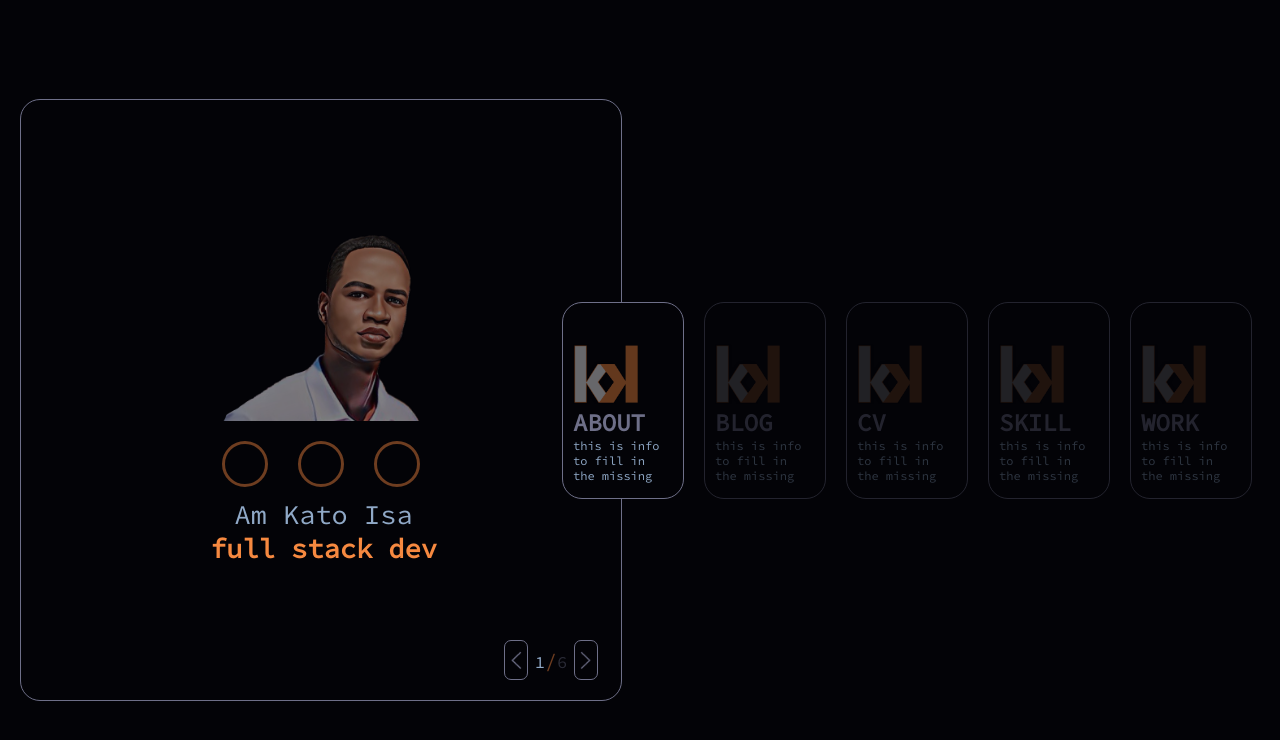
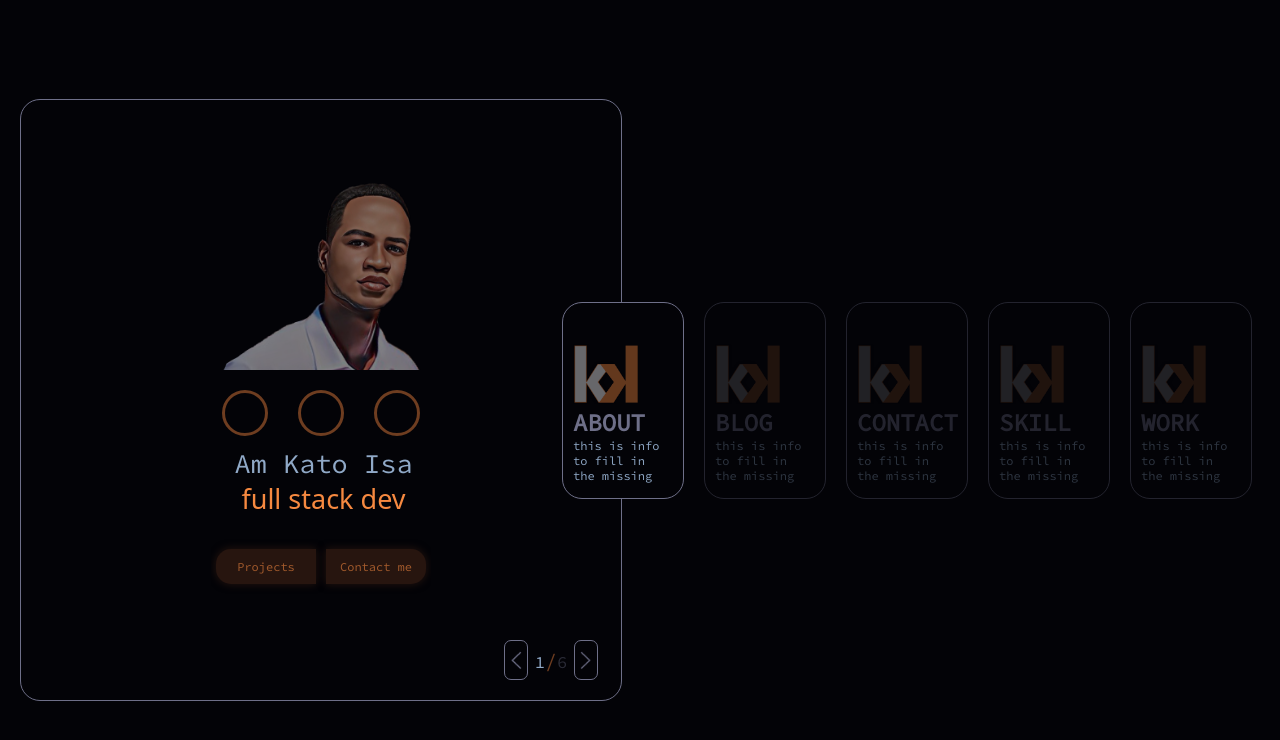
Before and after one commit to KatoIsa/React-portfolio-website, a React (Vite) app: page / in a window 1280 px wide. Shown: the top 740 px of the page. Built offline with nearby package versions, Linux system fonts and the light colour scheme; a web font is replaced by a local one.

Commit message:
UI-UX update ...

```diff
--- a/src/Components/about.jsx
+++ b/src/Components/about.jsx
@@ -1,4 +1,17 @@
+import './css/about.css'
+export default function About() {
+    const slash = "'"
+    return <div className="AboutContainer">
+        <h1>ABOUT ME</h1>
 
-export default function About() {
-    return <h1>About -- under developmet </h1>
+        <p>
+        🚀 Hello World! I{slash}m Kato Isa, a passionate Full Stack Developer from the lively city of Kampala, Uganda.
+        <br/><br/>
+        With each keystroke, I{slash}m on a mission to transform ideas into digital realities, fueled by the belief that coding is a fusion of logic and creativity 💻✨
+        </p>
+
+        <div className='buttonWrapper'>
+        <button className="Button" ><p>DOWNLOAD CV</p></button>
+        </div>
+    </div>
 }
--- /dev/null
+++ b/src/Components/css/about.css
@@ -0,0 +1,29 @@
+.AboutContainer {
+    margin-left: 30px;
+}
+
+@media (max-width:709px) {
+    .AboutContainer {
+        margin-top: 200px;
+    }
+    .AboutContainer p:nth-child(2) {
+        width: 90%;
+    }
+}
+
+.AboutContainer .buttonWrapper {
+    height: 50px;
+    margin-top: 30px;
+    display: flex;
+    align-items: center;
+}
+
+.AboutContainer .Button {
+    /* padding: 10px 10px; */
+    border-radius: 15px !important;
+}
+
+.AboutContainer p:nth-child(2) {
+    margin-top: 30px;
+    width: 80%;
+}
--- a/src/Components/css/alpha.css
+++ b/src/Components/css/alpha.css
@@ -4,6 +4,7 @@
     --dark-black-light-opacity: #6e6f8860;
     --dark-black-lighter: #90A9C7;
     --dark-orange: #F68940;
+    --darker-orange: #27150F;
     --dark-orange-light: #9c562bb2;
     --border-color: #6F6361;
 
--- a/src/Components/css/card.css
+++ b/src/Components/css/card.css
@@ -11,7 +11,7 @@
 }
 
 :root {
-    --animationSpeed: linear(0 0%, 0.22 2.1%, 0.86 6.5%, 1.11 8.6%, 1.3 10.7%, 1.35 11.8%, 1.37 12.9%, 1.37 13.7%, 1.36 14.5%, 1.32 16.2%, 1.03 21.8%, 0.94 24%, 0.89 25.9%, 0.88 26.85%, 0.87 27.8%, 0.87 29.25%, 0.88 30.7%, 0.91 32.4%, 0.98 36.4%, 1.01 38.3%, 1.04 40.5%, 1.05 42.7%, 1.05 44.1%, 1.04 45.7%, 1 53.3%, 0.99 55.4%, 0.98 57.5%, 0.99 60.7%, 1 68.1%, 1.01 72.2%, 1 86.7%, 1 100%)-out 0.1s;
+    --animationSpeed: all linear(0 0%, 0.22 2.1%, 0.86 6.5%, 1.11 8.6%, 1.3 10.7%, 1.35 11.8%, 1.37 12.9%, 1.37 13.7%, 1.36 14.5%, 1.32 16.2%, 1.03 21.8%, 0.94 24%, 0.89 25.9%, 0.88 26.85%, 0.87 27.8%, 0.87 29.25%, 0.88 30.7%, 0.91 32.4%, 0.98 36.4%, 1.01 38.3%, 1.04 40.5%, 1.05 42.7%, 1.05 44.1%, 1.04 45.7%, 1 53.3%, 0.99 55.4%, 0.98 57.5%, 0.99 60.7%, 1 68.1%, 1.01 72.2%, 1 86.7%, 1 100%) 0.8s;
 }
 
 /*
--- a/src/Components/css/home.css
+++ b/src/Components/css/home.css
@@ -1,7 +1,16 @@
+@font-face {
+    font-family: "Segeo UI";
+    src: url("./fonts/Segoe UI.ttf");
+}
+:root {
+    --animationSpeed: all linear(0 0%, 0.22 2.1%, 0.86 6.5%, 1.11 8.6%, 1.3 10.7%, 1.35 11.8%, 1.37 12.9%, 1.37 13.7%, 1.36 14.5%, 1.32 16.2%, 1.03 21.8%, 0.94 24%, 0.89 25.9%, 0.88 26.85%, 0.87 27.8%, 0.87 29.25%, 0.88 30.7%, 0.91 32.4%, 0.98 36.4%, 1.01 38.3%, 1.04 40.5%, 1.05 42.7%, 1.05 44.1%, 1.04 45.7%, 1 53.3%, 0.99 55.4%, 0.98 57.5%, 0.99 60.7%, 1 68.1%, 1.01 72.2%, 1 86.7%, 1 100%) 0.8s;
+}
+
 .homeContainer {
     width: 100%;
     height: 100%;
     display: flex;
+    flex-direction: column;
     justify-content: center;
     align-items: center;
 }
@@ -28,7 +37,7 @@
 }
 .ImageContainer span {
     color: var(--dark-orange);
-    font-weight: bold;
+    font-family: system-ui ;
 }
 .ImageContainer .rings{
     display: flex;
@@ -45,6 +54,19 @@
 .ImageContainer .rings .ring:nth-child(2),
 .ImageContainer .rings .ring:nth-child(3){
     margin-left: 30px;
+}
+
+.CallToAction{
+    height: 100px;
+    display: flex;
+    align-items: center;
+    justify-content: center;
+    overflow: hidden;
+}
+
+
+.Button p{
+    opacity: 60%;
 }
 
 @media (max-width: 709px){
--- a/src/Components/data/cards.jsx
+++ b/src/Components/data/cards.jsx
@@ -42,7 +42,7 @@ export default function Cards() {
                 }
             },
             {
-                cardname: 'CV',
+                cardname: 'CONTACT',
                 shrinkdata: 'this is info to fill in the missing',
                 grow: false,
                 Expanded: () => {
--- a/src/Components/home.jsx
+++ b/src/Components/home.jsx
@@ -15,6 +15,15 @@ export default function Home() {
                <p>Am Kato Isa <br /> <span>full stack dev</span></p>
             </div>
          </div>
+
+         <div className='CallToAction'>
+            <div className='projects Button'>
+               <p>Projects</p>
+            </div>
+            <div className='Contact Button'>
+             <p>Contact me</p>
+            </div>
+         </div>
       </div>
    </>
 }
--- a/src/main.css
+++ b/src/main.css
@@ -7,6 +7,9 @@
 @font-face {
     font-family: 'code-bold';
     src:  url("./fonts/SourceCodePro-Bold.otf");
+}
+:root {
+    --animationSpeed: all linear(0 0%, 0.22 2.1%, 0.86 6.5%, 1.11 8.6%, 1.3 10.7%, 1.35 11.8%, 1.37 12.9%, 1.37 13.7%, 1.36 14.5%, 1.32 16.2%, 1.03 21.8%, 0.94 24%, 0.89 25.9%, 0.88 26.85%, 0.87 27.8%, 0.87 29.25%, 0.88 30.7%, 0.91 32.4%, 0.98 36.4%, 1.01 38.3%, 1.04 40.5%, 1.05 42.7%, 1.05 44.1%, 1.04 45.7%, 1 53.3%, 0.99 55.4%, 0.98 57.5%, 0.99 60.7%, 1 68.1%, 1.01 72.2%, 1 86.7%, 1 100%) 0.8s;
 }
 
 *{
@@ -24,3 +27,26 @@ button{
     border: none;
     outline: none;
 }
+
+.Button{
+    background: var(--darker-orange);
+    text-align: center;
+    color: var(--dark-orange);
+    padding: 10px 0px;
+    margin: 5px;
+    box-shadow: 0px 0px 8px 0px #27150f;
+    transition: var(--animationSpeed);
+}
+.Button:hover{
+    cursor: pointer;
+    box-shadow: inset 0px 0px 12px 4px #3d1b10;
+    padding: 15px 5px!important;
+}
+.Button:nth-child(1){
+    border-top-left-radius: 15px;
+    border-bottom-left-radius: 15px;
+}
+.Button:nth-child(2){
+    border-top-right-radius: 15px;
+    border-bottom-right-radius: 15px;
+}
```
Also changed, not shown: src/fonts/Segoe UI.ttf (added).
